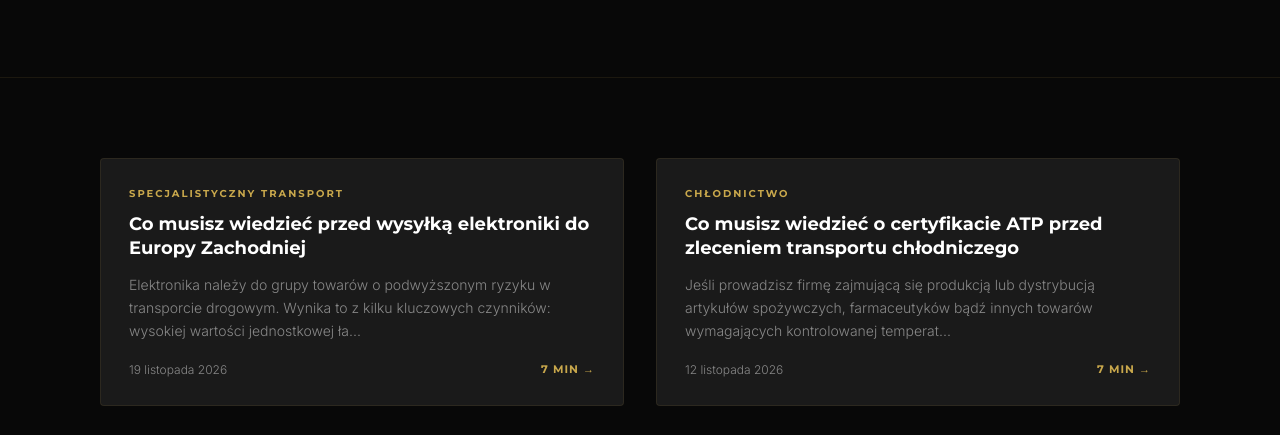
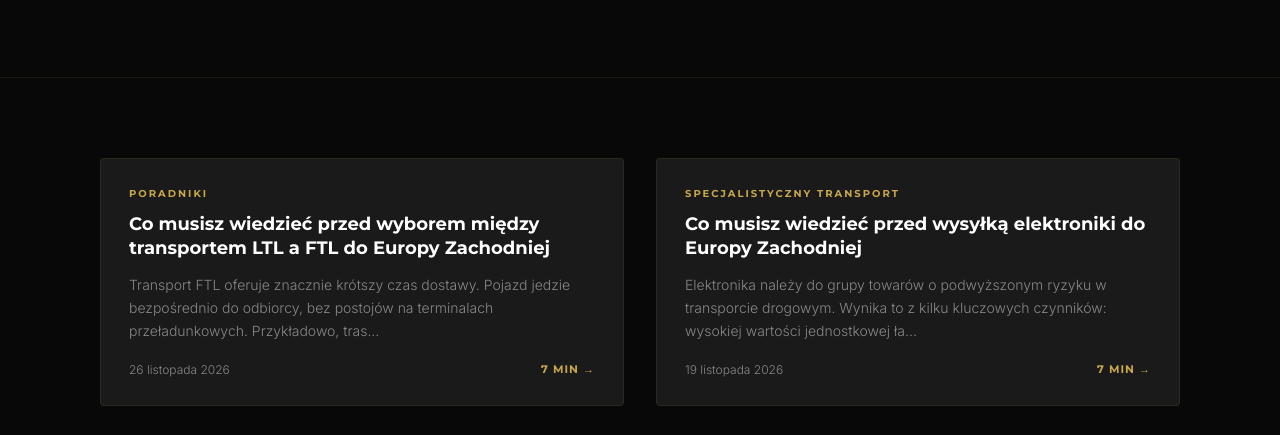
Before and after one commit to barti2409/wilk-logistics, a plain HTML site: page blog/index.html in a window 1280 px wide. Shown: the part 329-764 px from the top of the page. Drawn offline with Linux system fonts and the light colour scheme.

Commit message:
blog: update index for transport-ltl-vs-ftl-kiedy-wybrac

```diff
--- a/blog/index.html
+++ b/blog/index.html
@@ -111,6 +111,17 @@
 
 <div class="blog-grid" id="posts-grid">
   <!-- POSTS_START -->
+  <a href="/blog/transport-ltl-vs-ftl-kiedy-wybrac/" class="post-card">
+    <div class="post-card-body">
+      <div class="post-card-tag">Poradniki</div>
+      <h2 class="post-card-title">Co musisz wiedzieć przed wyborem między transportem LTL a FTL do Europy Zachodniej</h2>
+      <p class="post-card-excerpt">Transport FTL oferuje znacznie krótszy czas dostawy. Pojazd jedzie bezpośrednio do odbiorcy, bez postojów na terminalach przeładunkowych. Przykładowo, tras...</p>
+      <div class="post-card-meta">
+        <span class="post-card-date">26 listopada 2026</span>
+        <span class="post-card-read">7 min →</span>
+      </div>
+    </div>
+  </a>
   <a href="/blog/transport-towarow-wartosciowych-elektronika/" class="post-card">
     <div class="post-card-body">
       <div class="post-card-tag">Specjalistyczny Transport</div>
```
